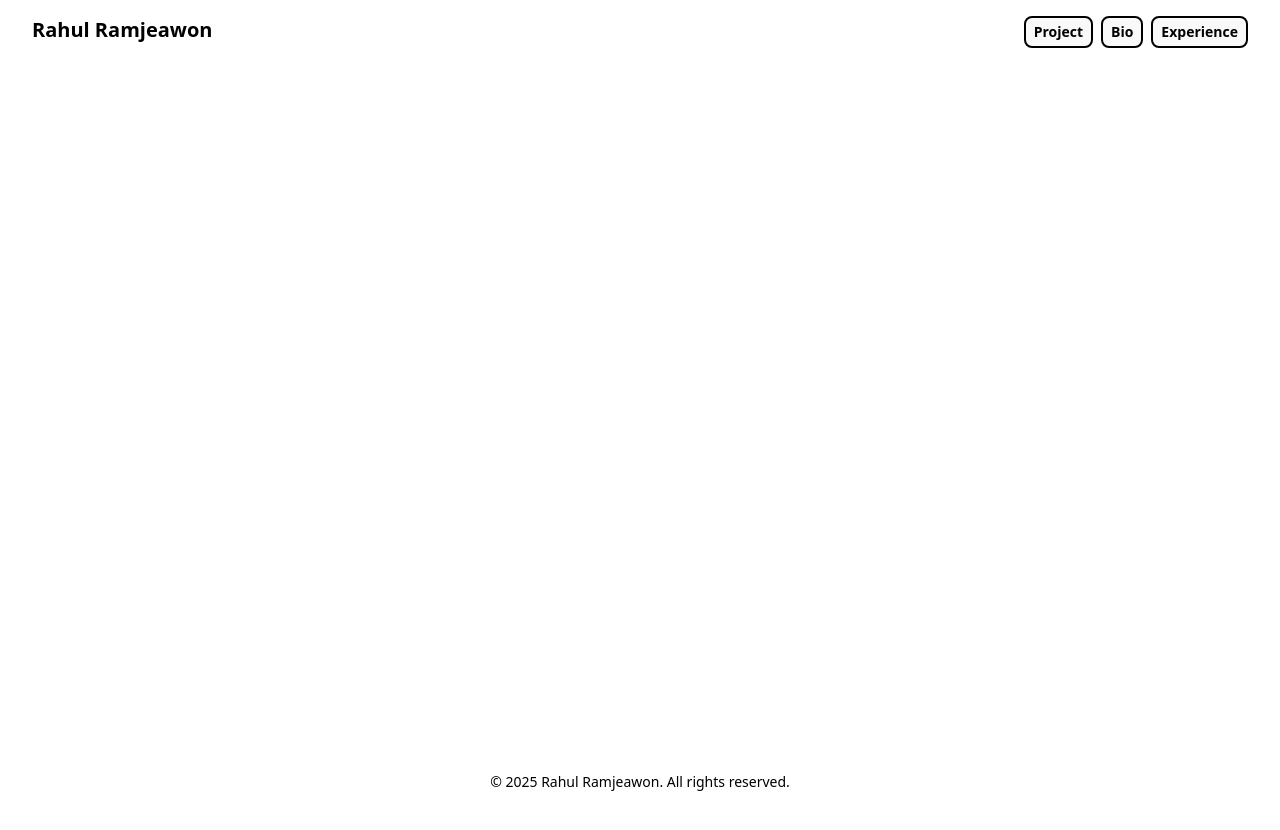
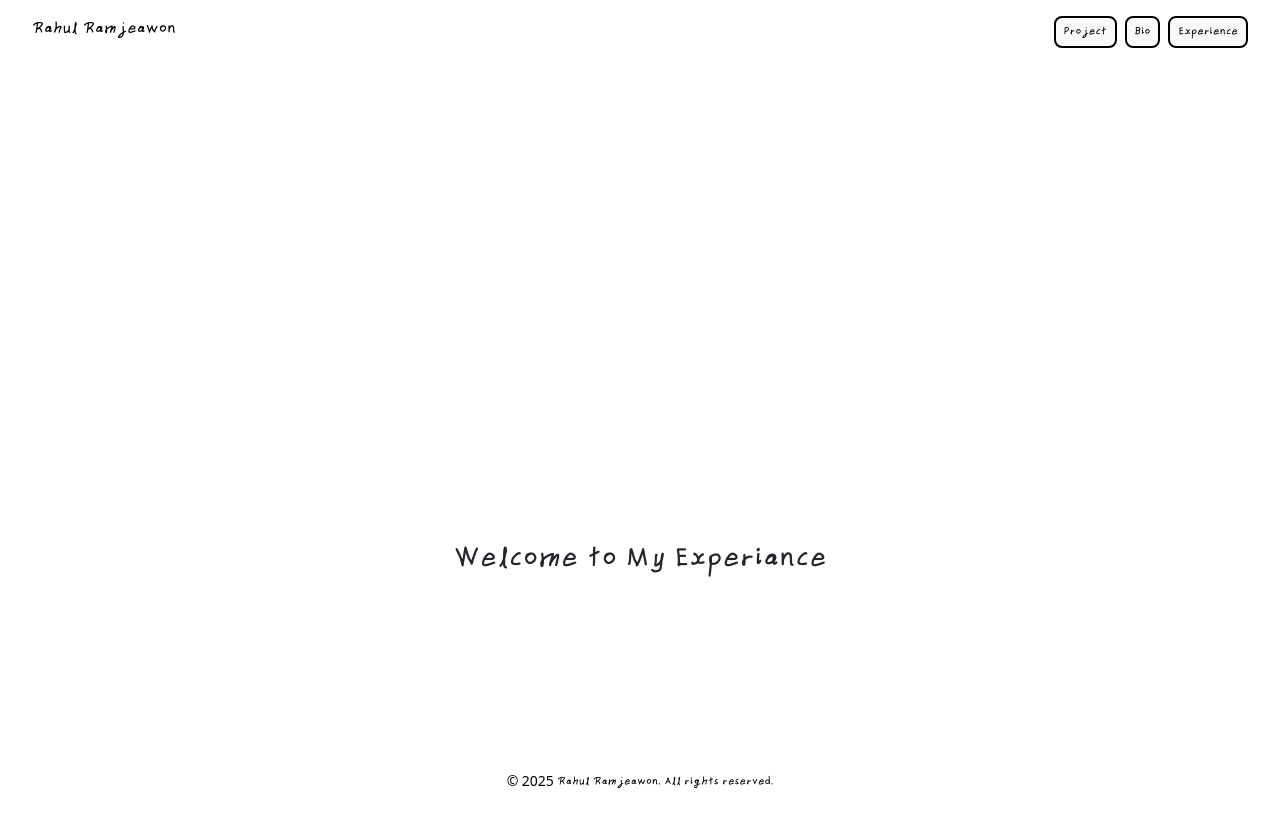
Before and after one commit to rahulrportfolio/rahulrportfolio.github.io, a React (Vite) app in the folder app/: page /Experience in a window 1280 px wide. Shown: the top 830 px of the page. Before the commit the page ends 800 px from the top, so only its background shows below. Built offline with nearby package versions, Linux system fonts and the light colour scheme.

Commit message:
add custom font

```diff
--- a/app/src/components/App.jsx
+++ b/app/src/components/App.jsx
@@ -4,7 +4,7 @@ import NavBar from "./NavBar";
 import Home from "./Home";
 import Project from "./Project";
 import Bio from "./Bio";
-import Experiance from "./Experiance";
+import Experience from "./Experience";
 import Footer from "./Footer";
 
 const App = () => {
@@ -16,7 +16,7 @@ const App = () => {
           <Route path="/" element={<Home />} />
           <Route path="Project" element={<Project />} />
           <Route path="Bio" element={<Bio />} />
-          <Route path="Experiance" element={<Experiance />} />
+          <Route path="Experience" element={<Experience />} />
         </Routes>
       </div>
       <Footer />
--- a/app/src/components/Experiance.jsx
+++ b/app/src/components/Experience.jsx
@@ -1,10 +1,10 @@
 import React from "react";
 
-const Experiance = () => {
+const Experience = () => {
     return (
         <div className="flex justify-center items-center h-screen">
             <h1 className="text-4xl font-bold text-center">Welcome to My Experiance</h1>
         </div>
     );
 }
-export default Experiance;
+export default Experience;
--- a/app/src/index.css
+++ b/app/src/index.css
@@ -1,7 +1,7 @@
 @import "tailwindcss";
 
 :root {
-  font-family: system-ui, Avenir, Helvetica, Arial, sans-serif;
+  font-family: Myfont, system-ui, Avenir, Helventica, Arial, sans-serif;
   line-height: 1.5;
   font-weight: 400;
 
@@ -13,6 +13,11 @@
   text-rendering: optimizeLegibility;
   -webkit-font-smoothing: antialiased;
   -moz-osx-font-smoothing: grayscale;
+}
+
+@font-face {
+  font-family: "Myfont";
+  src: url('./Myfont-Regular.ttf') format("truetype");
 }
 
 @media (prefers-color-scheme: light) {
```
Also changed, not shown: app/src/Myfont-Regular.ttf (added).
